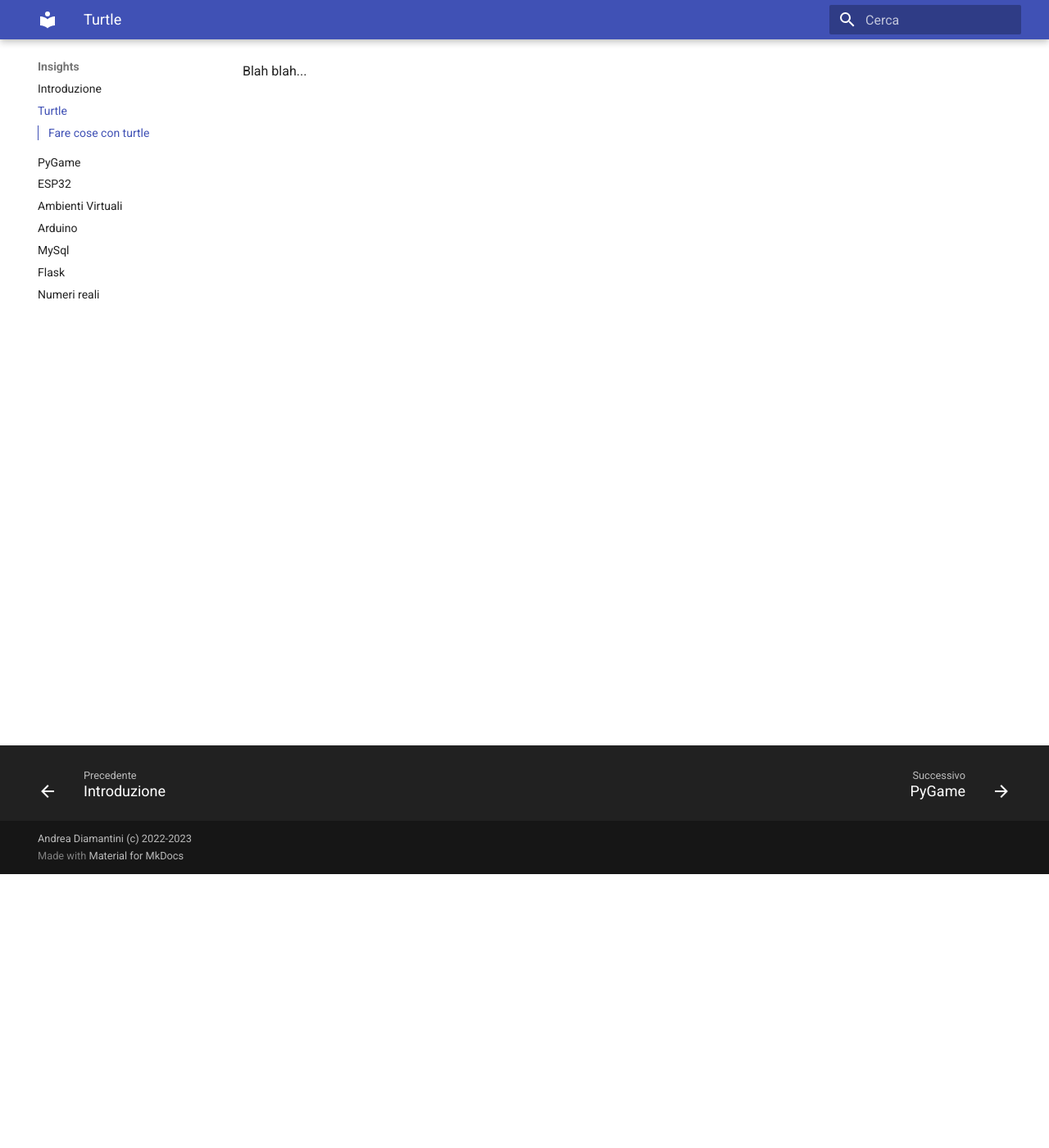
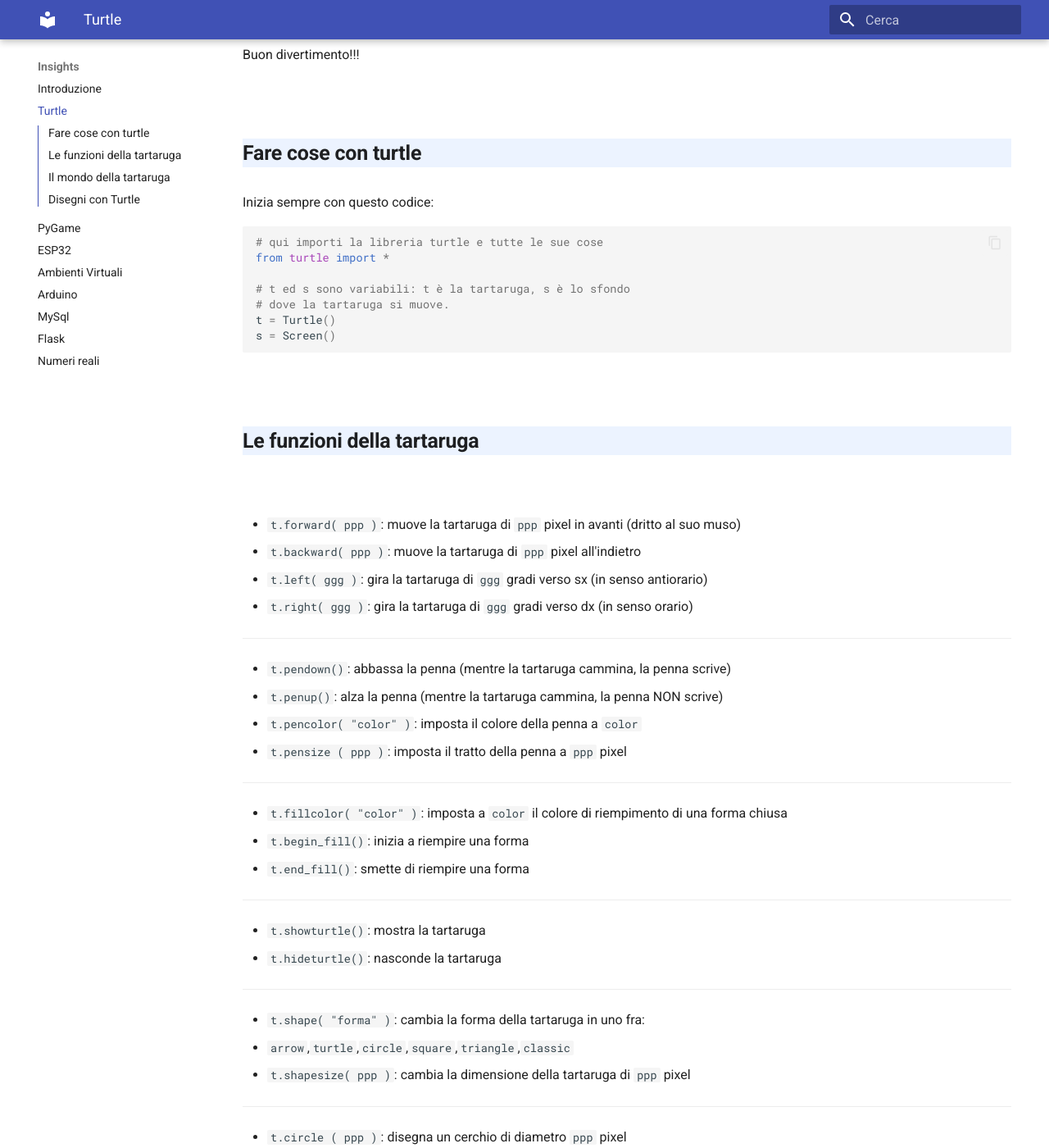
Before and after one commit to adjamhub/pyhandouts, an MkDocs documentation site: the page built from docs/insights/01_turtle.md, in a window 1280 px wide and 1400 px high, scrolled down 334 px. Shown: the whole window at 82% size. Built offline with MkDocs 1.6.1 and Material for MkDocs 9.7.7, drawn with Linux system fonts in a browser that asks for light colours; some of the changed text lies outside the part shown.

Commit message:
turtle!!!

````diff
--- a/docs/insights/01_turtle.md
+++ b/docs/insights/01_turtle.md
@@ -1,13 +1,95 @@
-# Turtle
+# Turtle Crash Course
 
-Il modulo della tartaruga :)
+Il modulo della tartaruga :)<br>
+E' un modulo *didattico* predefinito in Python (non occorre installarlo, è già presente). Tramite codice
+si muove una tartaruga (o più, o qualche forma che gli assomiglia) e si realizza qualche disegno più o meno
+complicato imparando a programmare in maniera naturale.
+
+Questo che trovate sotto è un ***Crash Course***: non ci sono spiegazioni, ma informazioni buttate là e qualche
+obiettivo da raggiungere...
+
+Buon divertimento!!!
 
 <!-- ################################################################################# -->
 ## Fare cose con turtle
 
+Inizia sempre con questo codice:
 
-Blah blah...
+``` py
+# qui importi la libreria turtle e tutte le sue cose
+from turtle import *
 
+# t ed s sono variabili: t è la tartaruga, s è lo sfondo
+# dove la tartaruga si muove.
+t = Turtle()
+s = Screen()
+```
+
+## Le funzioni della tartaruga
+
+<br>
+
+- `t.forward( ppp )`: muove la tartaruga di `ppp` pixel in avanti (dritto al suo muso)
+- `t.backward( ppp )`: muove la tartaruga di `ppp` pixel all'indietro
+- `t.left( ggg )`: gira la tartaruga di `ggg` gradi verso sx (in senso antiorario)
+- `t.right( ggg )`: gira la tartaruga di `ggg` gradi verso dx (in senso orario)
+
+---
+
+- `t.pendown()`: abbassa la penna (mentre la tartaruga cammina, la penna scrive)
+- `t.penup()`: alza la penna (mentre la tartaruga cammina, la penna NON scrive)
+- `t.pencolor( "color" )`: imposta il colore della penna a `color`
+- `t.pensize ( ppp )`: imposta il tratto della penna a `ppp` pixel
+
+---
+
+- `t.fillcolor( "color" )`: imposta a `color` il colore di riempimento di una forma chiusa
+- `t.begin_fill()`: inizia a riempire una forma
+- `t.end_fill()`: smette di riempire una forma
+
+---
+
+- `t.showturtle()`: mostra la tartaruga
+- `t.hideturtle()`: nasconde la tartaruga
+
+---
+
+- `t.shape( "forma" )`: cambia la forma della tartaruga in uno fra:
+   - `arrow`,`turtle`,`circle`,`square`,`triangle`,`classic`
+- `t.shapesize( ppp )`: cambia la dimensione della tartaruga di `ppp` pixel
+
+---
+
+- `t.circle ( ppp )`: disegna un cerchio di diametro `ppp` pixel
+- `t.dot ( ppp ,"color" )`: disegna un punto (un cerchio pieno) di diametro `ppp` pixel e colore `color`
+- `t.stamp()`: stampa una copia della tartaruga (o della `forma`) nel punto ove essa si trova.
+- `t.write ( "words" )`: scrive le parole indicate nella posizione corrente
+
+---
+
+- `t.speed( vvv )`: imposta la velocità della tartaruga
+- `t.goto( x , y )`: porta la tartaruga al punto `(x,y)`
+- `t.home()`: porta la tartaruga a casa (al centro)
+
+
+## Il mondo della tartaruga
+
+<br>
+
+- `s.bgcolor( "color" )`: imposta il colore di sfondo
+- `s.exitonclick()`: chiude la finestra `on click`
+- `s.title( "Titolo della finestra" )`: imposta il titolo della finestra.
+
+
+## Disegni con Turtle
+
+Ok... ormai avete capito tutto di Turtle... vi inserisco alcuni <strike>esercizi</strike> disegni che ho fatto io... Provate a farli uguale o a rifarli meglio!!!
+
+![bandiera italiana](images/turtle/01_bandiera_italia.png)
+![quadrati colorati](images/turtle/02_quadrati_colorati.png)
+![casa con albero](images/turtle/03_casa_con_albero.png)
+![stella a 10 punte](images/turtle/04_stella_10_punte.png)
+![cerchi coi triangoli](images/turtle/05_cerchi_coi_triangoli.png)
 
 <br>
 <br>
````
Also changed, not shown: docs/insights/images/turtle/01_bandiera_italia.png (added), docs/insights/images/turtle/02_quadrati_colorati.png (added), docs/insights/images/turtle/03_casa_con_albero.png (added), docs/insights/images/turtle/04_stella_10_punte.png (added), docs/insights/images/turtle/05_cerchi_coi_triangoli.png (added).
